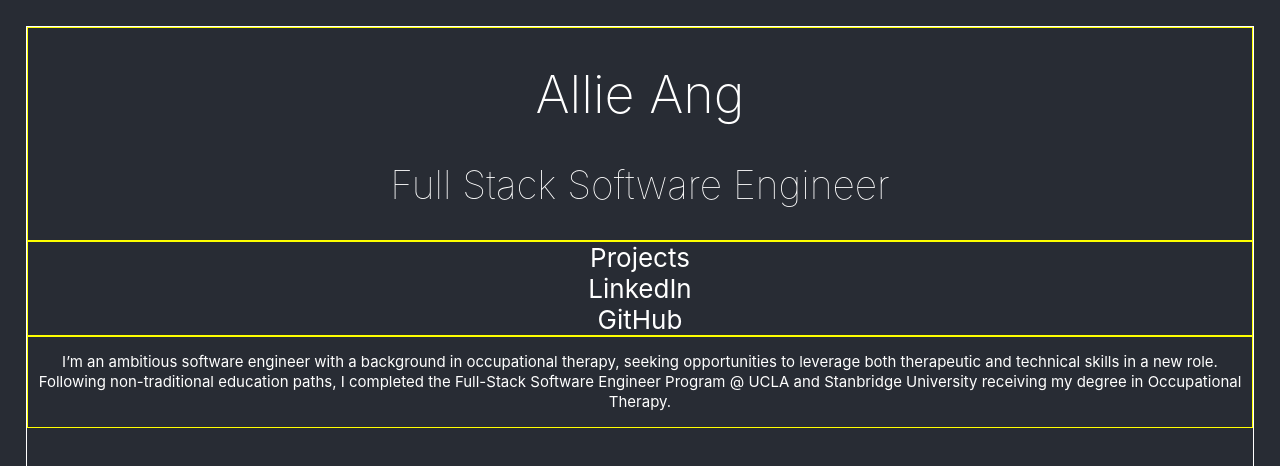
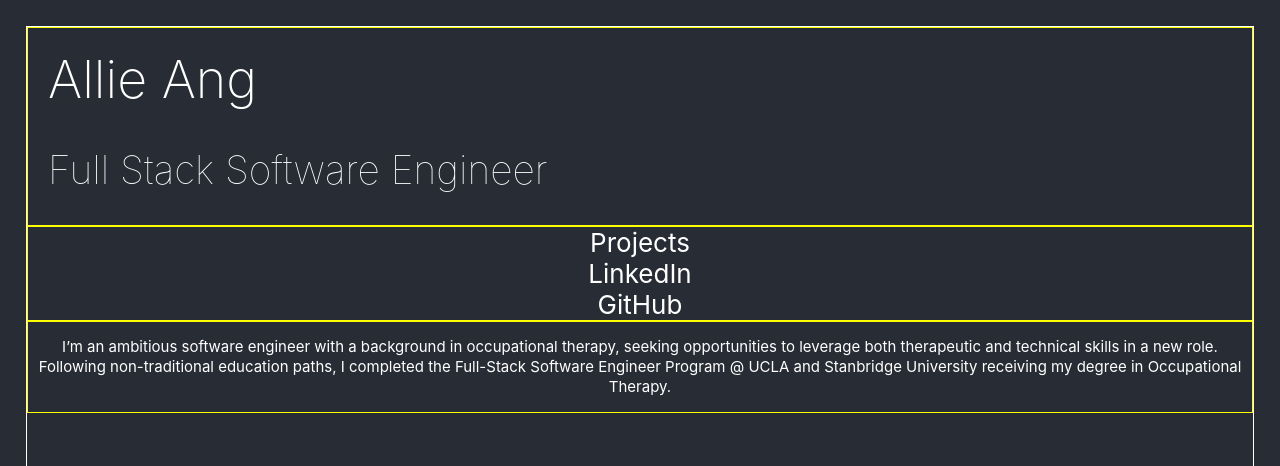
Before and after one commit to Allie-Ang/folio, a React (Create React App) app: page / in a window 1280 px wide. Shown: the top 466 px of the page. Built offline with nearby package versions, Linux system fonts and the light colour scheme.

Commit message:
align text to left, added margin

```diff
--- a/src/App.js
+++ b/src/App.js
@@ -17,8 +17,25 @@ function App() {
           }}
         >
           <div style={{ border: "1px solid yellow" }}>
-            <h1 style={{ fontWeight: 200 }}>Allie Ang</h1>
-            <h2 style={{ fontWeight: 100 }}>Full Stack Software Engineer</h2>
+            <h1
+              style={{
+                fontWeight: 200,
+                marginTop: 20,
+                marginLeft: 20,
+                textAlign: "left",
+              }}
+            >
+              Allie Ang
+            </h1>
+            <h2
+              style={{
+                fontWeight: 100,
+                marginLeft: 20,
+                textAlign: "left",
+              }}
+            >
+              Full Stack Software Engineer
+            </h2>
           </div>
           <div style={{ border: "1px solid yellow" }}>
             <li style={{ listStyleType: "none" }}>Projects</li>
```
